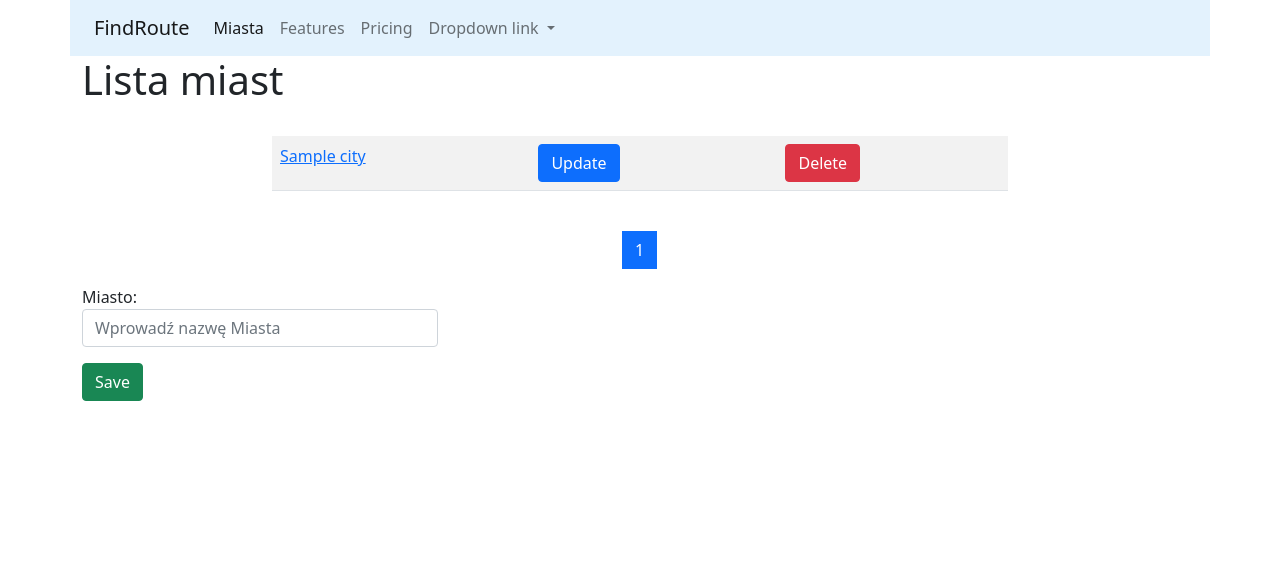
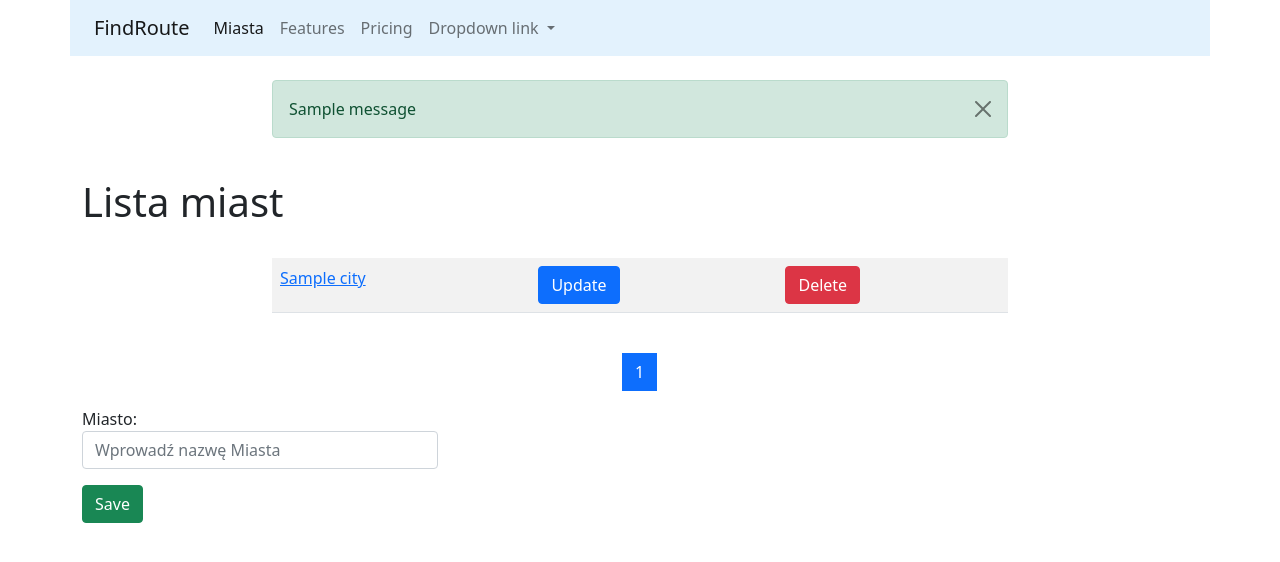
Before and after one commit to pavhrablis/find_routes, a Django app: page /cities/ in a window 1280 px wide. Shown: the top 562 px of the page. Run offline with Django 3.2, Linux system fonts and the light colour scheme; tables that the repository leaves empty hold one stand-in row (values such as "Sample post"); one stand-in notice (Sample message) is shown.

Commit message:
added messages

```diff
--- a/cities/templates/cities/home.html
+++ b/cities/templates/cities/home.html
@@ -54,10 +54,11 @@
 
 
 <div class="row">
-    <div class="col-md-4"><form action="" method="post">
-    {% csrf_token %}
-    {{ form.as_p }}
-    <button type="button" class="btn btn-success">Save</button>
-</form></div>
+    <div class="col-md-4">
+        <form action="{% url 'cities:create' %}" method="post">{% csrf_token %}
+            {{ form.as_p }}
+            <input type="submit" class="btn btn-success" value="Save">
+        </form>
+</div>
 </div>
 {% endblock %}
--- a/cities/views.py
+++ b/cities/views.py
@@ -1,3 +1,5 @@
+from django.contrib import messages
+from django.contrib.messages.views import SuccessMessageMixin
 from django.core.paginator import Paginator
 from django.shortcuts import render, get_object_or_404
 from django.urls import reverse_lazy
@@ -35,30 +37,33 @@ class CityDetailView(DetailView):
     template_name = 'cities/detail.html'
 
 
-class CityCreateView(CreateView):
+class CityCreateView(SuccessMessageMixin, CreateView):
     model = City
     form_class = CityForm
     template_name = 'cities/create.html'
     success_url = reverse_lazy('cities:home')
+    success_message = "City successfully created"
 
 
-class CityUpdateView(UpdateView):
+class CityUpdateView(SuccessMessageMixin, UpdateView):
     model = City
     form_class = CityForm
     template_name = 'cities/update.html'
+    success_message = "City successfully changed"
 
 
-class CityDeleteView(DeleteView):
+class CityDeleteView(SuccessMessageMixin, DeleteView):
     model = City
     success_url = reverse_lazy('cities:home')
 
     def get(self, request, *args, **kwargs):
+        messages.success(request, "City successfully deleated")
         return self.post(request, *args, **kwargs)
 
 
 class CityListView(ListView):
     model = City
-    paginate_by = 2
+    paginate_by = 5
     template_name = 'cities/home.html'
     form = CityForm
 
--- a/templates/base.html
+++ b/templates/base.html
@@ -45,6 +45,27 @@
   </div>
 </nav>
   <div class="container">
+    <div class="row">
+      <div class="col-md-8 mx-auto my-4">
+        {% if messages %}
+                {% for message in messages %}
+                  {% if message.level == DEFAULT_MESSAGE_LEVELS.ERROR %}
+                  <div class="alert alert-danger alert-dismissible fade show" role="alert">
+                      {{ message }}
+                    <button type="button" class="btn-close" data-bs-dismiss="alert" aria-label="Close"></button>
+                  </div>
+                  {% else %}
+                  <div class="alert alert-success alert-dismissible fade show" role="alert">
+                    {{ message }}
+                    <button type="button" class="btn-close" data-bs-dismiss="alert" aria-label="Close"></button>
+                  </div>
+                  {% endif %}
+              {% endfor %}
+        {% endif %}
+      </div>
+    </div>
+  </div>
+  <div class="container">
   {% block content %} {% endblock %}
   </div>
     <!-- Optional JavaScript; choose one of the two! -->
```
